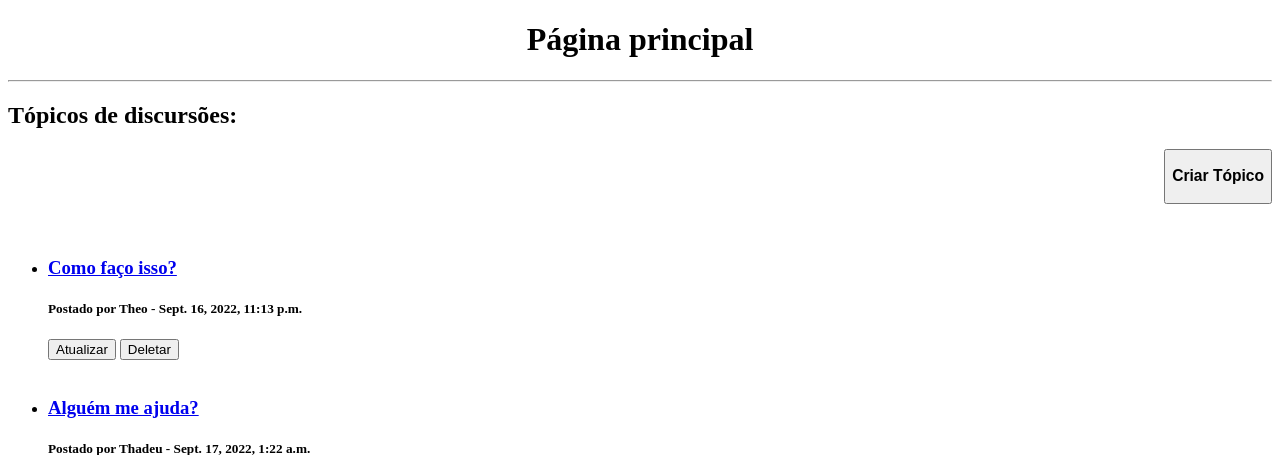
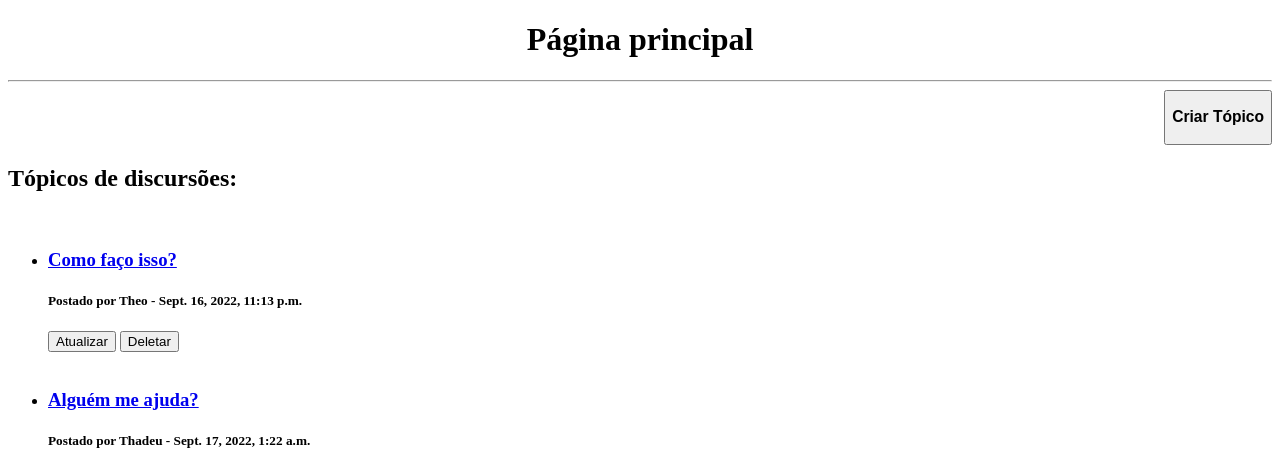
Before and after one commit to MarcosFSantos/imersaoFabrica, a Django app: page / in a window 1280 px wide. Shown: the top 455 px of the page. Run offline with Django 4.2, Linux system fonts and the light colour scheme; data comes from the database, SQL or seed files in the repository.

Commit message:
Atualizando a pagina principal, adicionando elemento nav

```diff
--- a/forum/templates/forum/pagPrincipal.html
+++ b/forum/templates/forum/pagPrincipal.html
@@ -9,17 +9,19 @@
 <body>
 
     <!-- Elemento <header> da página, a parte introdutória da página podendo conter o título ou a logo. -->
-    <header align="center">
+    <header align="center" class="main-header">
         <h1>Página principal</h1>
         <hr>
     </header>
 
-    <h2>Tópicos de discursões:</h2>
-    <div align="right">
+    <!-- Elemento <nav> da página, normalmente uma área abaixo do <header> com um conjunto de links. -->
+    <nav align="right" class="main-nav">
         <a href="{% url 'criarTopico' %}">
             <button><h3>Criar Tópico</h3></button>
         </a>
-    </div>
+    </nav>
+
+    <h2>Tópicos de discursões:</h2>
 
     <ul>
     {% for topico in topicos %}
```
